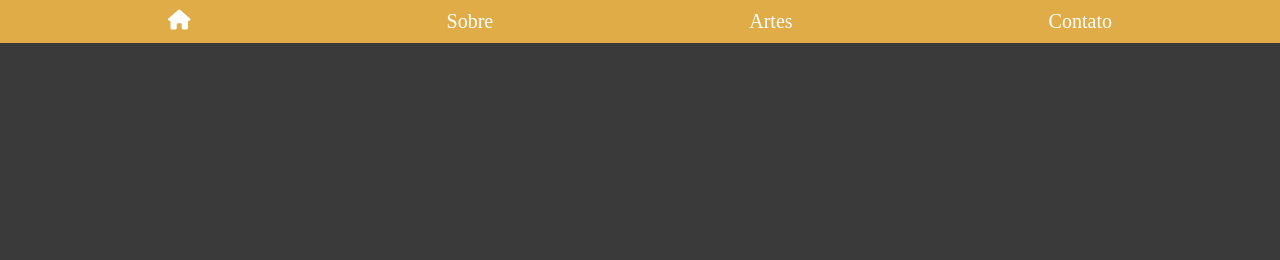
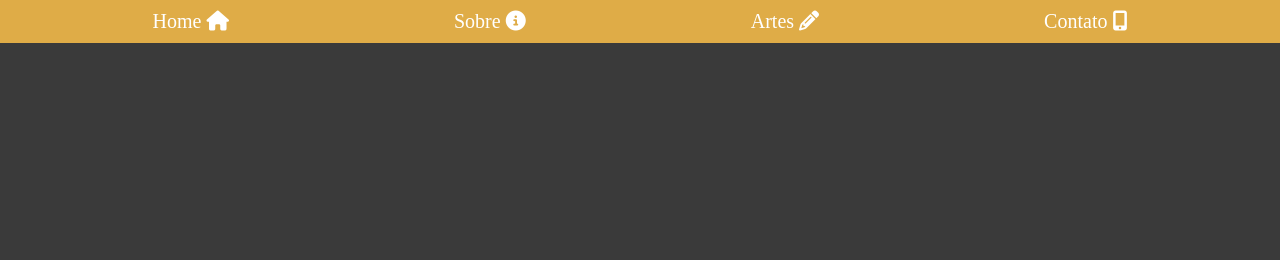
Before and after one commit to LohanyR/AncoraDesignDigital, a plain HTML site: page index.html in a window 1280 px wide. Shown: the top 260 px of the page. Drawn offline with Linux system fonts and the light colour scheme; a web font is replaced by a local one.

Commit message:
Add files via upload

```diff
--- a/index.html
+++ b/index.html
@@ -14,13 +14,28 @@
             <nav class="menu">
               <ul class=container>
                 <div class="grid icons">
-                  <a href="#">
+                  <a href="#home">Home
                    <i class="fas fa-home"></i>
                   </a>
                 </div>
-                <li><a href="#sobre">Sobre</a></li>
-                <li><a href="#portfolio">Artes</a></li>
-                <li><a href="#contato">Contato</a></li>
+
+                <div class="grid icons">
+                  <a href="#sobre">Sobre
+                    <i class="fas fa-info-circle"></i>
+                  </a>
+                </div>
+
+                <div class="grid icons">
+                <a href="#portfolio">Artes
+                  <i class="fas fa-pencil-alt"></i>
+                </a>
+                </div>
+
+                <div class="grid icons">
+                <a href="#contato">Contato
+                  <i class="fas fa-mobile-alt"></i>
+                </a></div>
+
               </ul>
             </nav>
             <div class='titulo'>
```
